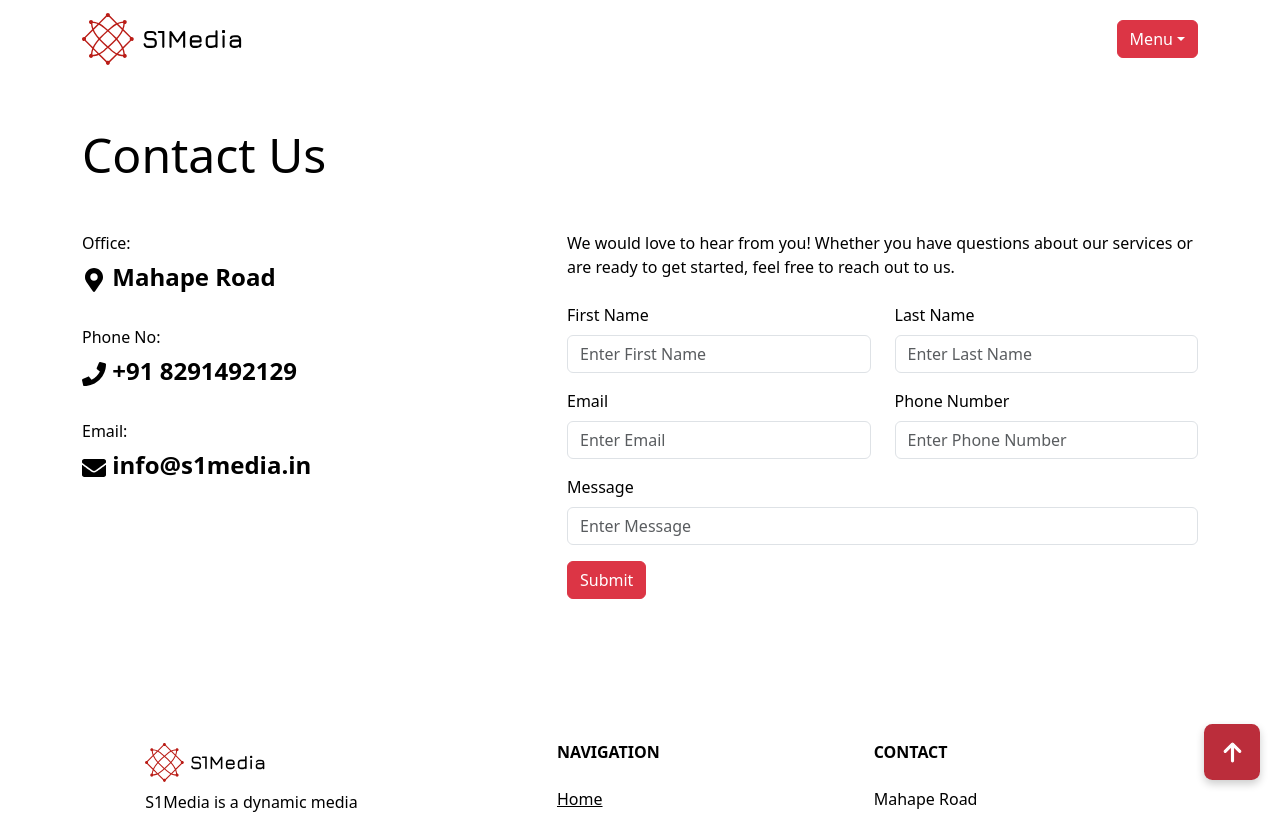
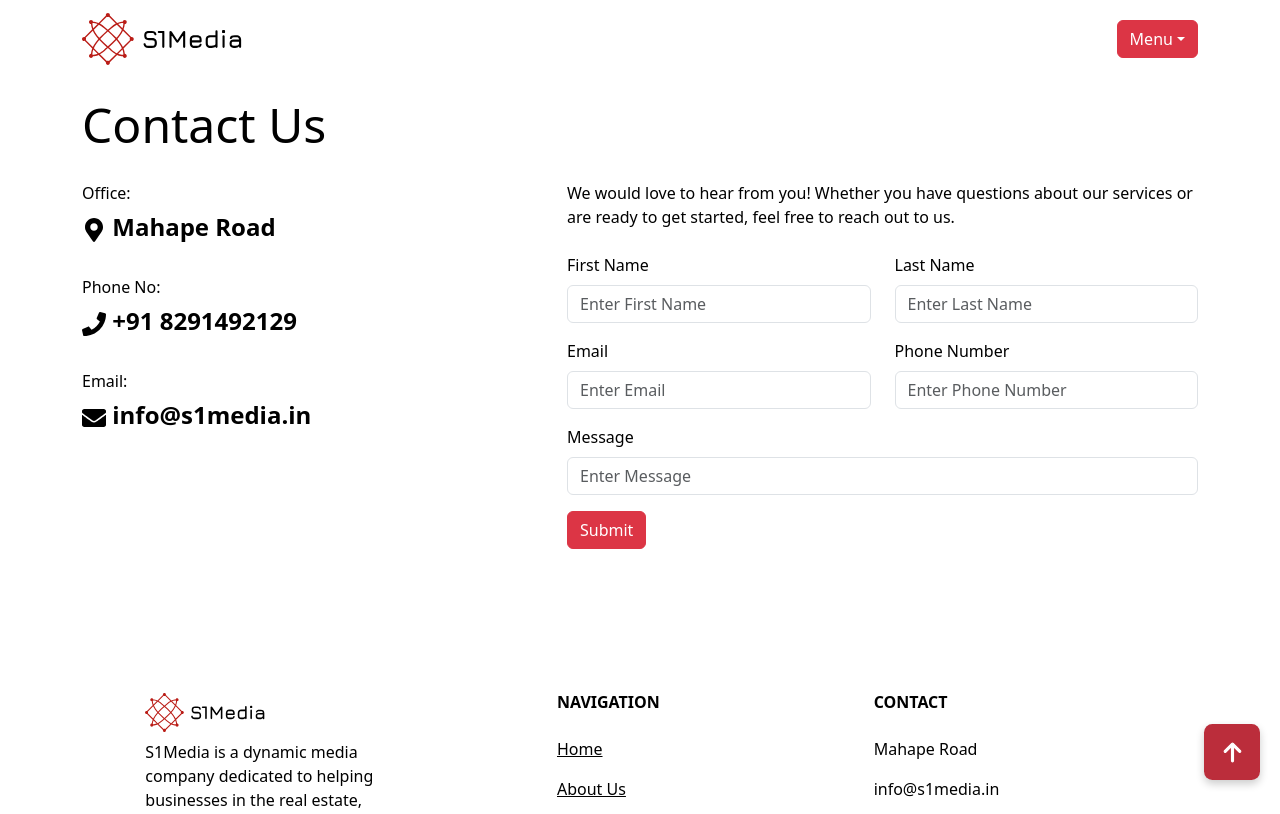
Before and after one commit to KodeInnovate-WorkSpace/s1media.in, a React (Vite) app: page /contact in a window 1280 px wide. Shown: the top 814 px of the page. Built offline with nearby package versions, Linux system fonts and the light colour scheme.

Commit message:
Update: Reduced top spacing from contact us

```diff
--- a/src/pages/contact_us.page.jsx
+++ b/src/pages/contact_us.page.jsx
@@ -116,8 +116,13 @@ const Contact = () => {
       <div className="container-xxl pb-5" id="contact">
         <div className="container py-5">
           <div className="row g-5 mb-5 wow fadeInUp" data-wow-delay="0.1s">
-            <div className="col-lg-6">
-              <h1 className="display-5 mb-0 text-black">Contact Us</h1>
+            <div className="col-lg-6"   style={{ marginBottom: "-20px" }}>
+              <h1
+                className="display-5 mb-0 text-black"
+                style={{ marginTop: "-30px" }}
+              >
+                Contact Us
+              </h1>
             </div>
           </div>
           <div className="row g-5 text-white">
```
